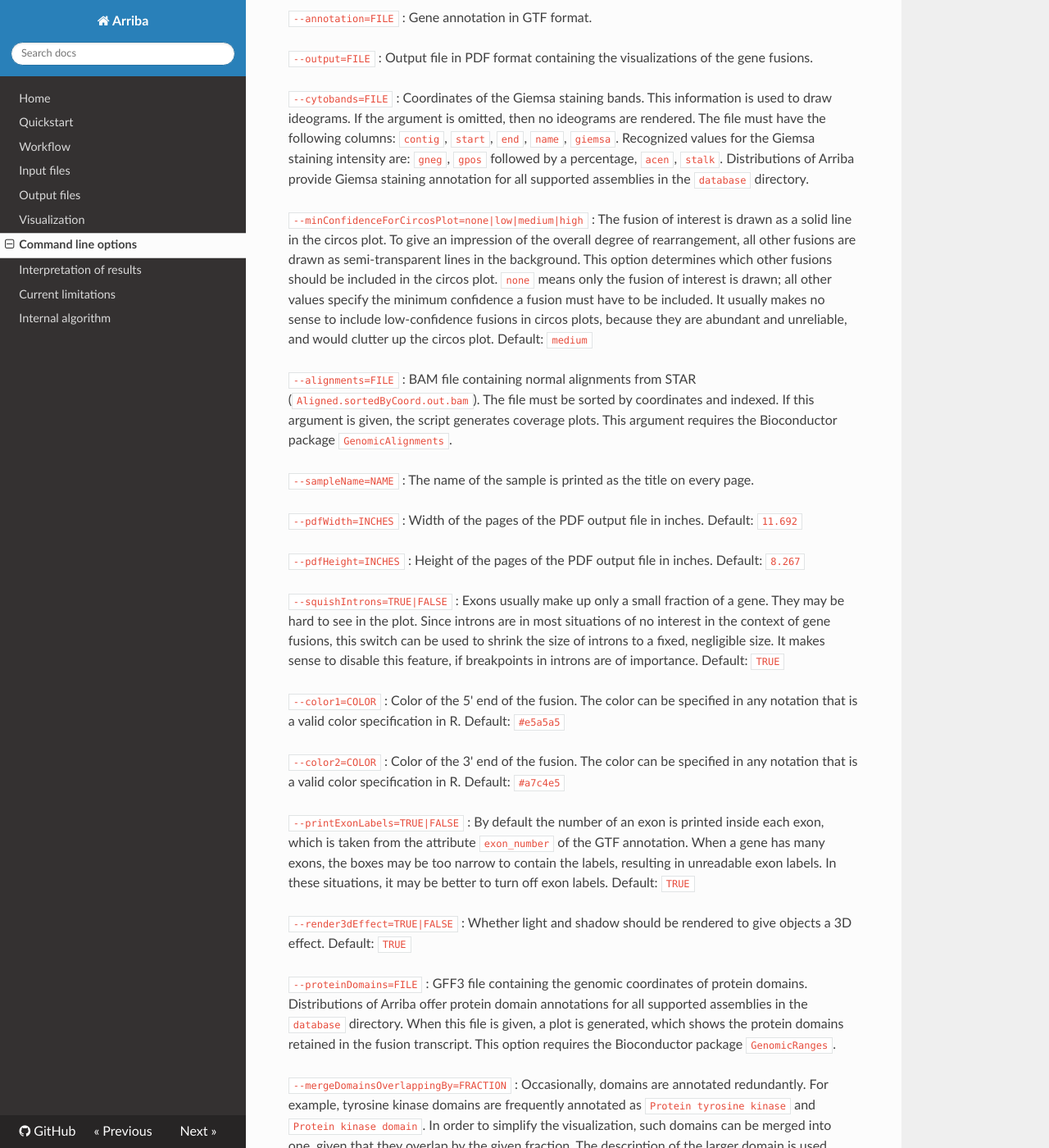
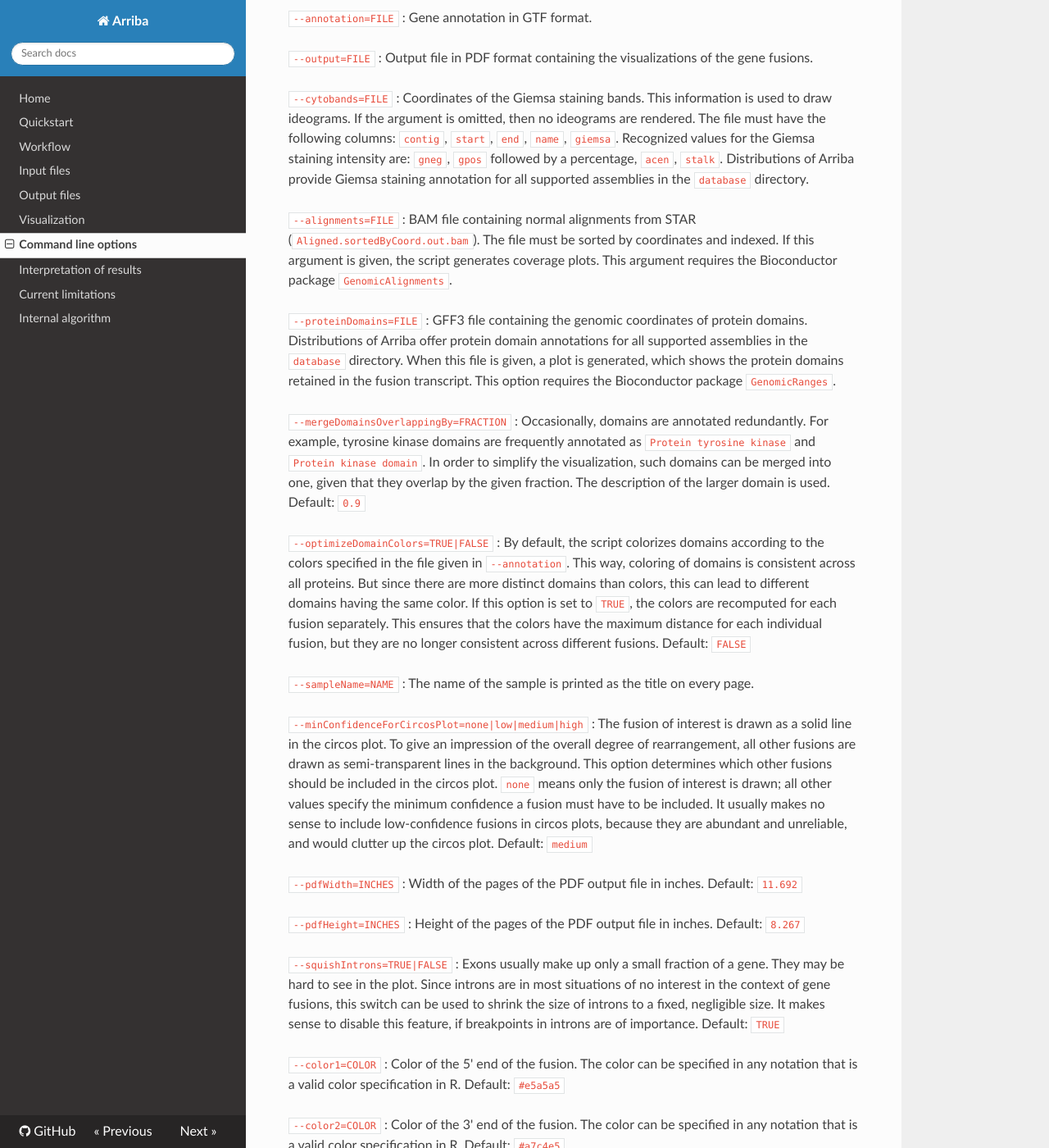
Before and after one commit to suhrig/arriba, an MkDocs documentation site: the page built from documentation/command-line-options.md, in a window 1280 px wide and 1400 px high, scrolled down 5445 px. Shown: the whole window at 82% size. Built offline with MkDocs 1.6.1, drawn with Linux system fonts in a browser that asks for light colours; nearby versions of some CDN libraries; old or Windows-style settings are respelled for this version of MkDocs; some of the changed text lies outside the part shown.

Commit message:
rearrange parameters

````diff
--- a/documentation/command-line-options.md
+++ b/documentation/command-line-options.md
@@ -144,7 +144,7 @@ draw_fusions.R
 **Usage**
 
 ```bash
-draw_fusions.R --annotation=annotation.gtf --fusions=fusions.tsv --output=output.pdf \
+draw_fusions.R --fusions=fusions.tsv --annotation=annotation.gtf --output=output.pdf \
                [--alignments=Aligned.sortedByCoord.out.bam] \
                [--cytobands=cytobands.tsv] [--proteinDomains=protein_domains.gff3] \
                [OPTIONS]
@@ -164,14 +164,23 @@ draw_fusions.R --annotation=annotation.gtf --fusions=fusions.tsv --output=output
 `--cytobands=FILE`
 : Coordinates of the Giemsa staining bands. This information is used to draw ideograms. If the argument is omitted, then no ideograms are rendered. The file must have the following columns: `contig`, `start`, `end`, `name`, `giemsa`. Recognized values for the Giemsa staining intensity are: `gneg`, `gpos` followed by a percentage, `acen`, `stalk`. Distributions of Arriba provide Giemsa staining annotation for all supported assemblies in the `database` directory.
 
-`--minConfidenceForCircosPlot=none|low|medium|high`
-: The fusion of interest is drawn as a solid line in the circos plot. To give an impression of the overall degree of rearrangement, all other fusions are drawn as semi-transparent lines in the background. This option determines which other fusions should be included in the circos plot. `none` means only the fusion of interest is drawn; all other values specify the minimum confidence a fusion must have to be included. It usually makes no sense to include low-confidence fusions in circos plots, because they are abundant and unreliable, and would clutter up the circos plot. Default: `medium`
-
 `--alignments=FILE`
 : BAM file containing normal alignments from STAR (`Aligned.sortedByCoord.out.bam`). The file must be sorted by coordinates and indexed. If this argument is given, the script generates coverage plots. This argument requires the Bioconductor package `GenomicAlignments`.
 
+`--proteinDomains=FILE`
+: GFF3 file containing the genomic coordinates of protein domains. Distributions of Arriba offer protein domain annotations for all supported assemblies in the `database` directory. When this file is given, a plot is generated, which shows the protein domains retained in the fusion transcript. This option requires the Bioconductor package `GenomicRanges`.
+
+`--mergeDomainsOverlappingBy=FRACTION`
+: Occasionally, domains are annotated redundantly. For example, tyrosine kinase domains are frequently annotated as `Protein tyrosine kinase` and `Protein kinase domain`. In order to simplify the visualization, such domains can be merged into one, given that they overlap by the given fraction. The description of the larger domain is used. Default: `0.9`
+
+`--optimizeDomainColors=TRUE|FALSE`
+: By default, the script colorizes domains according to the colors specified in the file given in `--annotation`. This way, coloring of domains is consistent across all proteins. But since there are more distinct domains than colors, this can lead to different domains having the same color. If this option is set to `TRUE`, the colors are recomputed for each fusion separately. This ensures that the colors have the maximum distance for each individual fusion, but they are no longer consistent across different fusions. Default: `FALSE`
+
 `--sampleName=NAME`
 : The name of the sample is printed as the title on every page.
+
+`--minConfidenceForCircosPlot=none|low|medium|high`
+: The fusion of interest is drawn as a solid line in the circos plot. To give an impression of the overall degree of rearrangement, all other fusions are drawn as semi-transparent lines in the background. This option determines which other fusions should be included in the circos plot. `none` means only the fusion of interest is drawn; all other values specify the minimum confidence a fusion must have to be included. It usually makes no sense to include low-confidence fusions in circos plots, because they are abundant and unreliable, and would clutter up the circos plot. Default: `medium`
 
 `--pdfWidth=INCHES`
 : Width of the pages of the PDF output file in inches. Default: `11.692`
@@ -194,15 +203,6 @@ draw_fusions.R --annotation=annotation.gtf --fusions=fusions.tsv --output=output
 `--render3dEffect=TRUE|FALSE`
 : Whether light and shadow should be rendered to give objects a 3D effect. Default: `TRUE`
 
-`--proteinDomains=FILE`
-: GFF3 file containing the genomic coordinates of protein domains. Distributions of Arriba offer protein domain annotations for all supported assemblies in the `database` directory. When this file is given, a plot is generated, which shows the protein domains retained in the fusion transcript. This option requires the Bioconductor package `GenomicRanges`.
-
-`--mergeDomainsOverlappingBy=FRACTION`
-: Occasionally, domains are annotated redundantly. For example, tyrosine kinase domains are frequently annotated as `Protein tyrosine kinase` and `Protein kinase domain`. In order to simplify the visualization, such domains can be merged into one, given that they overlap by the given fraction. The description of the larger domain is used. Default: `0.9`
-
-`--optimizeDomainColors=TRUE|FALSE`
-: By default, the script colorizes domains according to the colors specified in the file given in `--annotation`. This way, coloring of domains is consistent across all proteins. But since there are more distinct domains than colors, this can lead to different domains having the same color. If this option is set to `TRUE`, the colors are recomputed for each fusion separately. This ensures that the colors have the maximum distance for each individual fusion, but they are no longer consistent across different fusions. Default: `FALSE`
-
 `--fontSize=SIZE`
 : Decimal value to scale the size of text. Default: `1`
 
````
